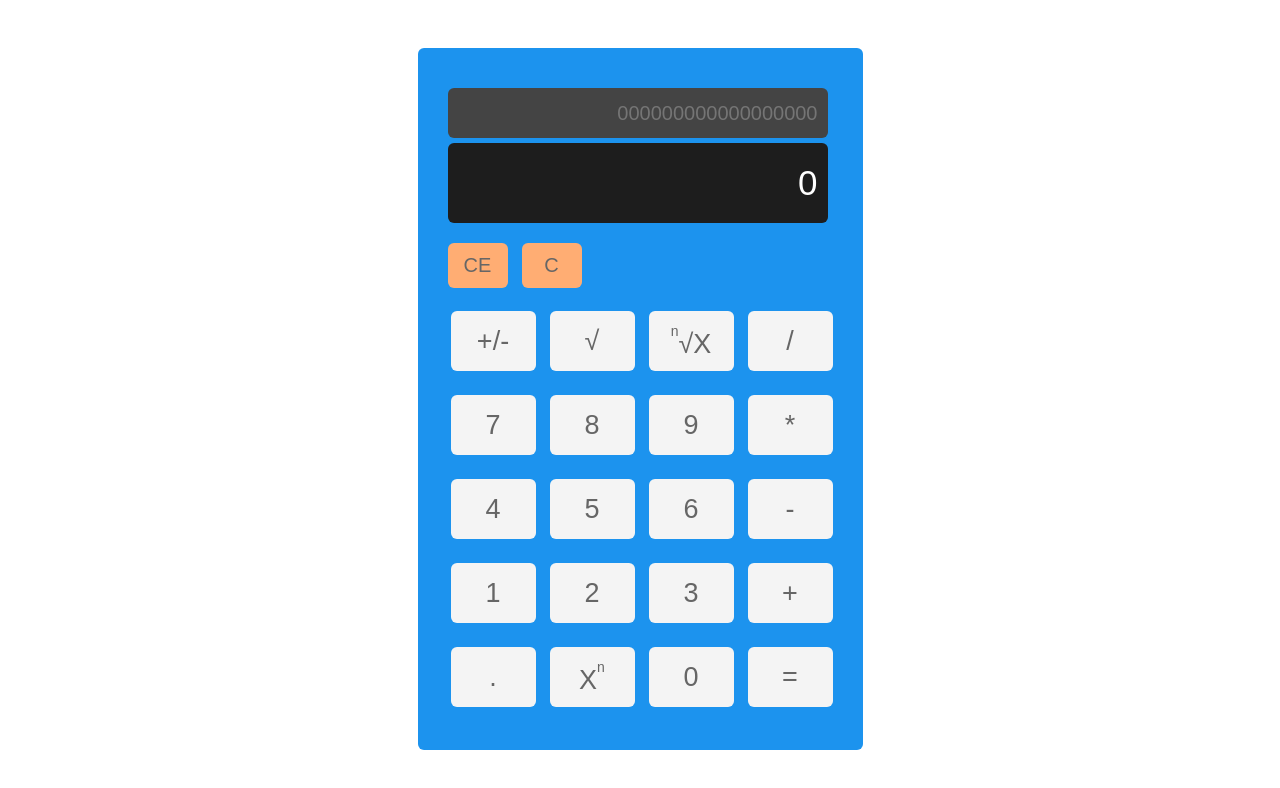
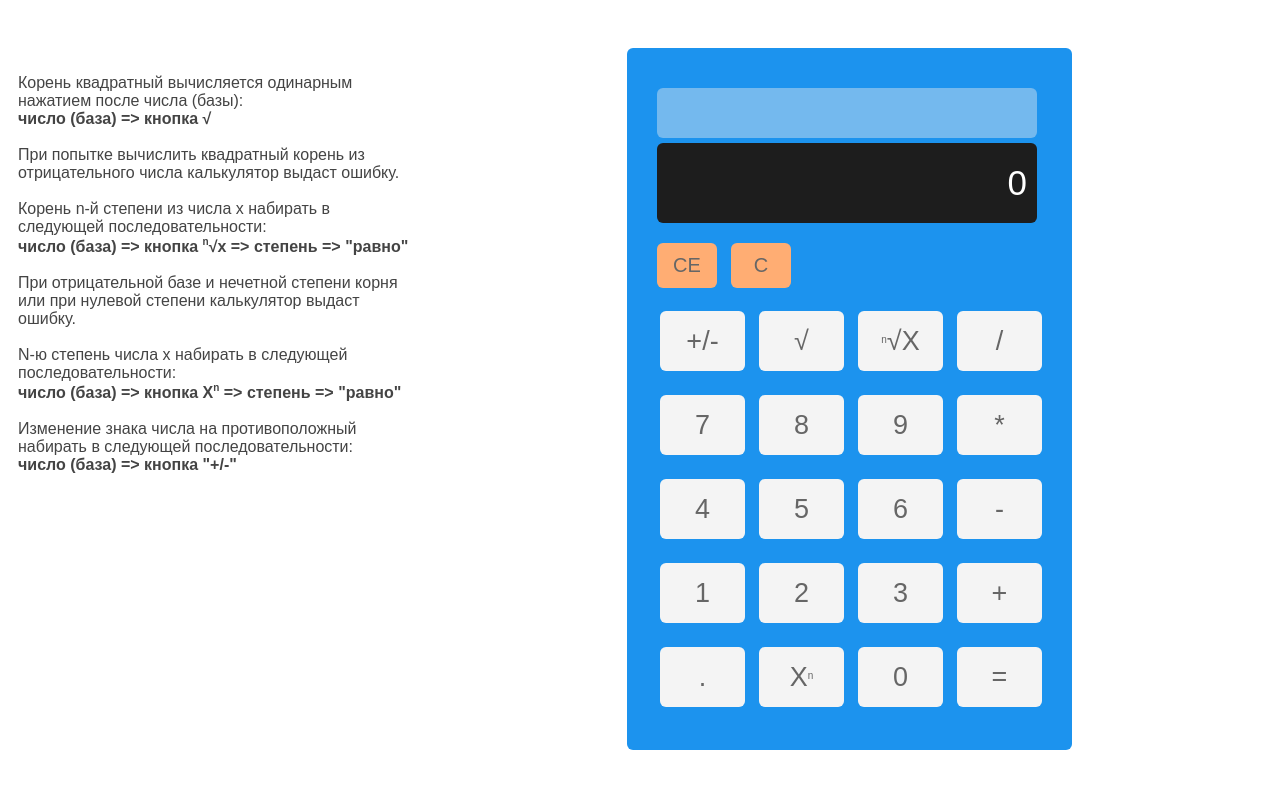
Before and after one commit to Elvehnn/Shelter, a plain HTML site: page calculator/index.html in a window 1280 px wide. Both pictures are taken after a click on the button "CE". Drawn offline with Linux system fonts and the light colour scheme.

Commit message:
feat: add history display, annotation, fix bug with decimals

```diff
--- a/calculator/index.html
+++ b/calculator/index.html
@@ -9,9 +9,25 @@
 
 <body>
   <main class="main">
+      <div class="annotation">
+        <p>Корень квадратный вычисляется одинарным нажатием после числа (базы):<br>
+          <span>число (база) => кнопка &#8730;</span><br><br>
+          При попытке вычислить квадратный корень из отрицательного числа калькулятор выдаст ошибку.<br><br>
+          Корень n-й степени из числа x набирать в следующей последовательности:<br>
+          <span>число (база) => кнопка <sup>n</sup>&#8730;x => степень => "равно"</span><br><br>
+          При отрицательной базе и нечетной степени корня или при нулевой степени калькулятор выдаст ошибку.<br><br>
+          N-ю степень числа x набирать в следующей последовательности:<br>
+          <span>число (база) => кнопка X<sup>n</sup> => степень => "равно"</span><br><br>
+          Изменение знака числа на противоположный набирать в следующей последовательности:<br>
+          <span>число (база) => кнопка "+/-" </span>
+
+
+
+        </p>
+      </div>
       <div class="calc">
         <div class="calc-display">
-          <input disabled type="text" id="display_memory" name="" placeholder="000000000000000000" class="display-memory">
+          <input type="text" id="display_memory" class="display-memory">
           <input disabled type="text" id="display" name="" placeholder="000000000000000000" class="calc-display-input">
         </div>
         <div class="calc-buttons">
--- a/calculator/my_script.js
+++ b/calculator/my_script.js
@@ -7,7 +7,7 @@ const display = document.getElementById('display');
 
 let memoryCurrentNumber = 0;
 let memoryNewNumber = false;
-let memoryPendingOperation = '';
+let memoryPendingOperation, memoryString = '';
 
 for (let i = 0; i < numbers.length; i++) {
     let numberBtn = numbers[i];
@@ -63,16 +63,23 @@ function operationPress(op) {
   if (op === '+/-' && memoryPendingOperation === '') {
     memoryCurrentNumber = -(+localMemory);
     display.value = memoryCurrentNumber;
-
   } else if (op === '+/-' && memoryPendingOperation !== 0) {
     localMemory = -display.value;
     display.value = localMemory;
-
   } else {
+      if (memoryString.length <= 18) {
+        memoryString += display.value + op;
+        display_memory.value = memoryString;
+      } else {
+        memoryString = '';
+        memoryString += display.value + op;
+        display_memory.value = memoryString;
+      }
       if (memoryNewNumber && memoryPendingOperation !== '=') {
           display.value = memoryCurrentNumber;
       } else {
-        memoryNewNumber = true;
+          memoryNewNumber = true;
+
           if (memoryPendingOperation === '+') {
             memoryCurrentNumber += +localMemory;
           } else if (memoryPendingOperation === '-') {
@@ -119,6 +126,7 @@ function operationPress(op) {
 
           } else {
             memoryCurrentNumber = +localMemory;
+
           }
         }
 
@@ -128,9 +136,14 @@ function operationPress(op) {
           return;
         };
 
-        memoryCurrentNumber = Math.round(memoryCurrentNumber * 1000000000000000) / 1000000000000000;
+        memoryCurrentNumber = Math.round(memoryCurrentNumber * 1000000000) / 1000000000;
+
         display.value = memoryCurrentNumber;
+        // memoryString = '';
+        // memoryString += display.value;
+        // console.log(memoryString);
         memoryPendingOperation = op;
+
       }
   }
 
@@ -150,6 +163,7 @@ function decimalPress() {
 
 
 function clearPress(id) {
+  display_memory.value = '';
   if (id === 'ce') {
 
     display.value = '0';
--- a/calculator/style.css
+++ b/calculator/style.css
@@ -6,8 +6,26 @@ gitbody {
   justify-content: center;
   padding-top: 40px;
 }
+
+.annotation {
+  width: 400px;
+  margin-right: 200px;
+  /* display: inline-block;
+  float: left; */
+  text-align: left;
+  font-family: sans-serif;
+  font-size: 16px;
+  color: #444444;
+  padding: 10px;
+}
+
+span {
+  font-weight: 600;
+}
+
 .calc {
   background-color: #1c93ee;
+  margin-right: 200px;
   width: 385px;
   padding: 30px;
   border-radius: 6px;
@@ -22,8 +40,8 @@ gitbody {
   height: 30px;
   margin: 0;
   border-radius: 6px;
-  background-color: #444444;
-  color: #fff;
+  background-color: #74b9ee;
+  color: #444444;
   text-align: right;
   font-size: 20px;
   padding: 10px;
@@ -75,9 +93,9 @@ gitbody {
 }
 
 sup {
-  font-size: 14px;
+  font-size: 10px;
   text-transform: lowercase;
-  vertical-align: 1.2em;
+  vertical-align: 0.7em;
 }
 
 .btn-hover-red:hover {
```
